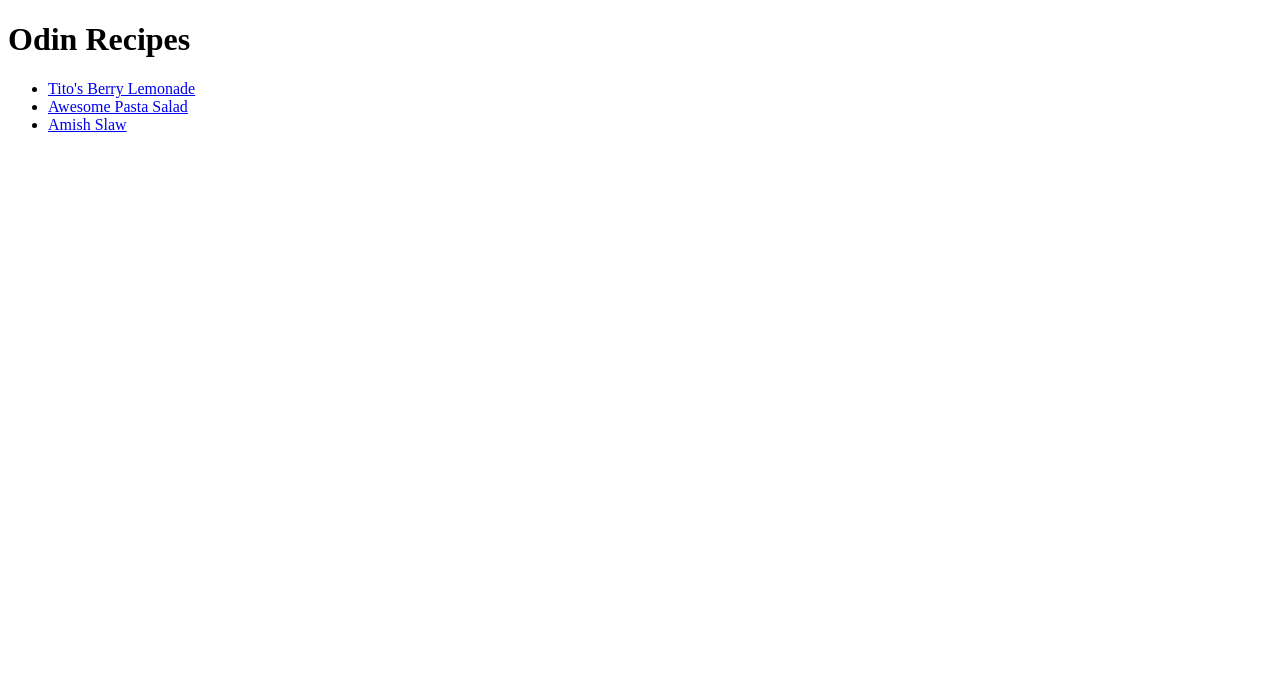
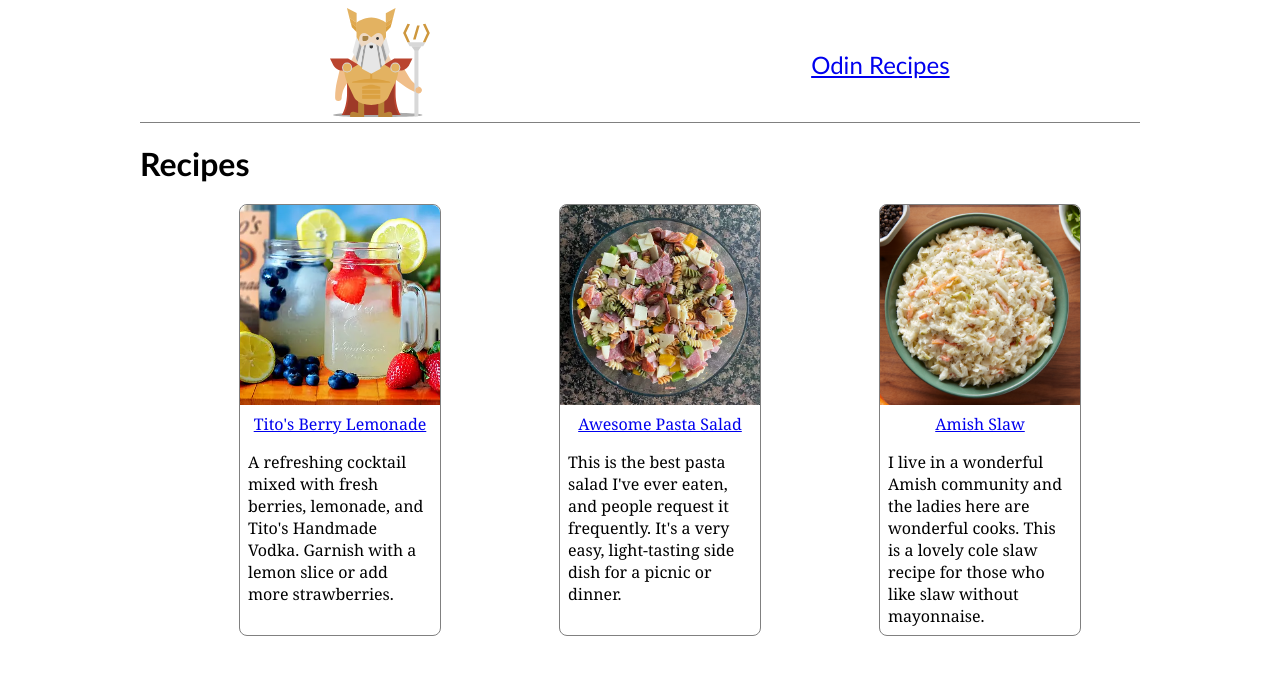
Before and after one commit to timbearcity/odin-recipes, a plain HTML site: page index.html in a window 1280 px wide. Drawn offline with Linux system fonts and the light colour scheme.

Commit message:
Redesign index.html

```diff
--- a/index.html
+++ b/index.html
@@ -4,13 +4,35 @@
   <head>
     <meta charset="utf-8">
     <title>Odin Recipes</title>
+    <link rel="stylesheet" href="style.css">
   </head>
   <body>
-    <h1>Odin Recipes</h1>
-    <ul>
-      <li><a href="recipes/titos-berry-lemonade.html">Tito's Berry Lemonade</a></li>
-      <li><a href="recipes/awesome-pasta-salad.html">Awesome Pasta Salad</a></li>
-      <li><a href="recipes/amish-slaw.html">Amish Slaw</a></li>
-    </ul>
+
+    <nav class="container navbar">
+      <a href="https://www.theodinproject.com/"><img class="logo" src="images/odin.svg" alt="The Odin Project Logo"></a>
+      <a class="title" href="index.html">Odin Recipes</a>
+    </nav>
+
+    <main class="container">
+      <h1 class="title">Recipes</h1>
+      <ul class="list-grid">
+        <li>
+          <img src="images/titos-berry-lemonade.webp" alt="Photo of Tito's Berry Lemonade">
+          <a href="recipes/titos-berry-lemonade.html">Tito's Berry Lemonade</a>
+          <p>A refreshing cocktail mixed with fresh berries, lemonade, and Tito's Handmade Vodka. Garnish with a lemon slice or add more strawberries.</p>
+        </li>
+        <li>
+          <img src="images/awesome-pasta-salad.webp" alt="Photo of Awesome Pasta Salad">
+          <a href="recipes/awesome-pasta-salad.html">Awesome Pasta Salad</a>
+          <p>This is the best pasta salad I've ever eaten, and people request it frequently. It's a very easy, light-tasting side dish for a picnic or dinner.</p>
+        </li>
+        <li>
+          <img src="images/amish_slaw.png" alt="Photo of Amish Slaw">
+          <a href="recipes/amish-slaw.html">Amish Slaw</a>
+          <p>I live in a wonderful Amish community and the ladies here are wonderful cooks. This is a lovely cole slaw recipe for those who like slaw without mayonnaise.</p>
+        </li>
+      </ul>
+    </main>
+
   </body>
 </html>
--- /dev/null
+++ b/style.css
@@ -0,0 +1,62 @@
+body {
+  font-family: Georgia, serif;
+}
+
+.container {
+  margin: auto;
+  max-width: 1000px;
+}
+
+.container * {
+  max-width: inherit;
+}
+
+.navbar {
+  align-items: center;
+  border-bottom: 1px solid grey;
+  display: flex;
+  justify-content: space-around;
+}
+
+.title {
+  font-family: 'Trebuchet MS', sans-serif;
+}
+
+nav>.title {
+  font-size: 24px;
+}
+
+.logo {
+  width: 100px;
+}
+
+.list-grid {
+  display: flex;
+  flex-wrap: wrap;
+  justify-content: space-around;
+  list-style: none;
+}
+
+.list-grid>li {
+  border: 1px solid grey;
+  border-radius: 0.5em;
+  display: flex;
+  max-width: 200px;
+  flex-direction: column;
+}
+
+.list-grid>li>img {
+  border-radius: 0.5em 0.5em 0 0;
+  height: 200px;
+  width: 200px;
+  object-fit: cover;
+}
+
+.list-grid>li>a {
+  margin: 0.5em 0 0.5em 0;
+  text-align: center;
+}
+
+.list-grid>li>p {
+  margin: 0.5em;
+}
```
Also changed, not shown: images/amish-slaw.webp (deleted), images/amish_slaw.png (added), images/odin.svg (added).
